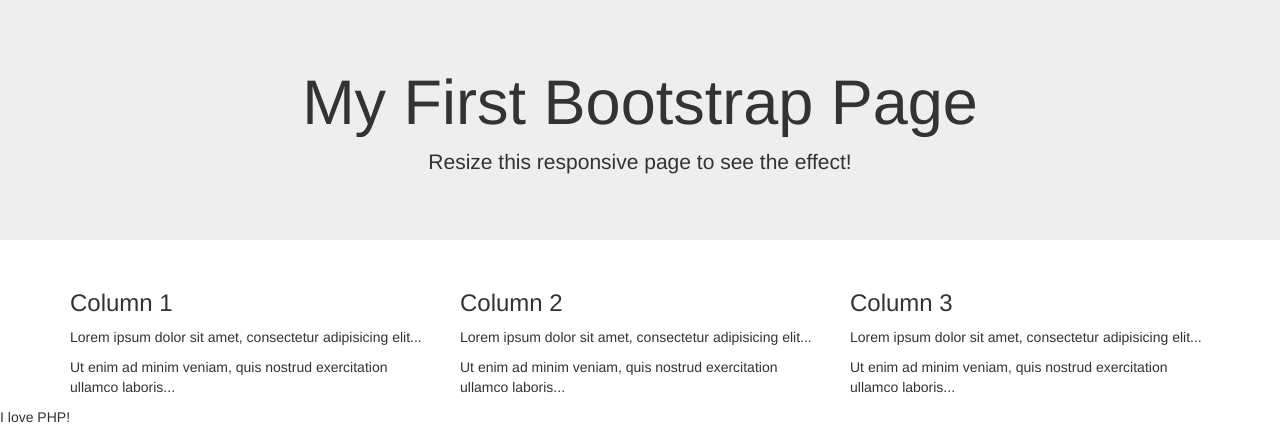
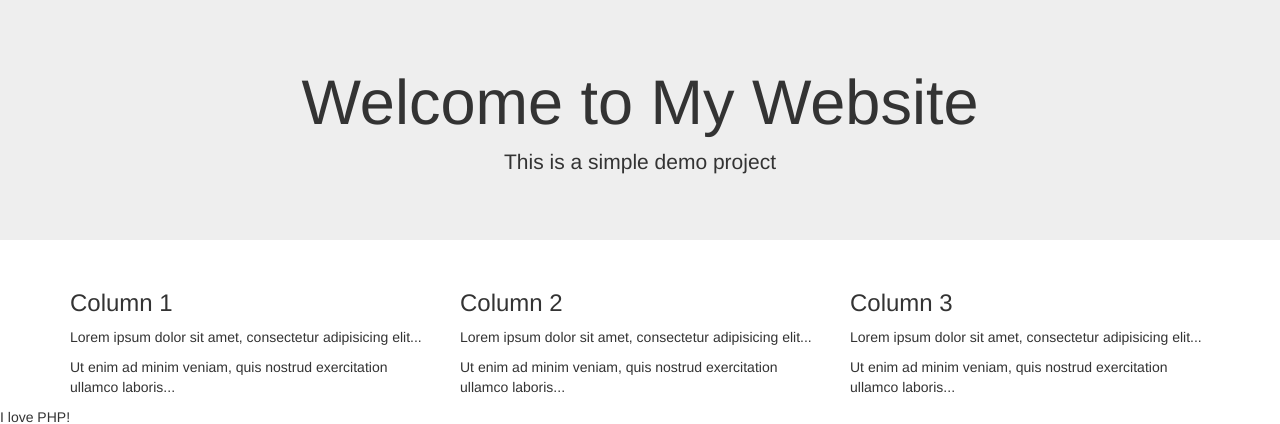
Before and after one commit to seljuketurks/Chavez, a PHP site: page / in a window 1280 px wide. Shown: the top 424 px of the page. Run offline with PHP 8.4, Linux system fonts and the light colour scheme.

Commit message:
Update index.php

```diff
--- a/project/index.php
+++ b/project/index.php
@@ -11,8 +11,8 @@
 <body>
 
 <div class="jumbotron text-center">
-  <h1>My First Bootstrap Page</h1>
-  <p>Resize this responsive page to see the effect!</p>
+  <h1>Welcome to My Website</h1>
+  <p>This is a simple demo project</p>
 </div>
 
 <div class="container">
```
